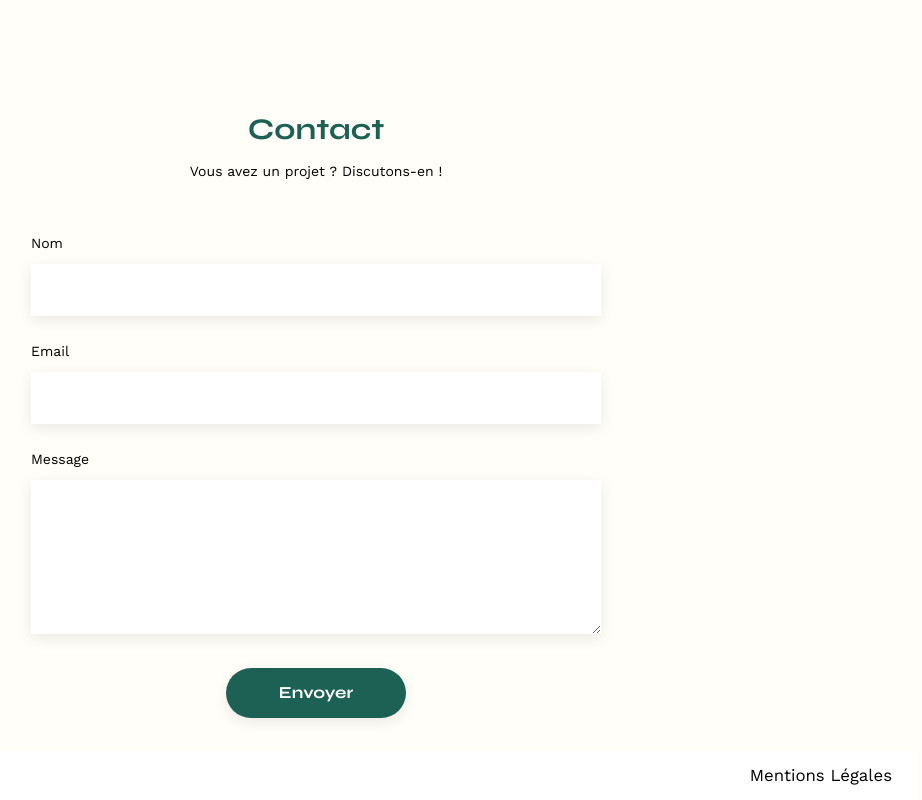
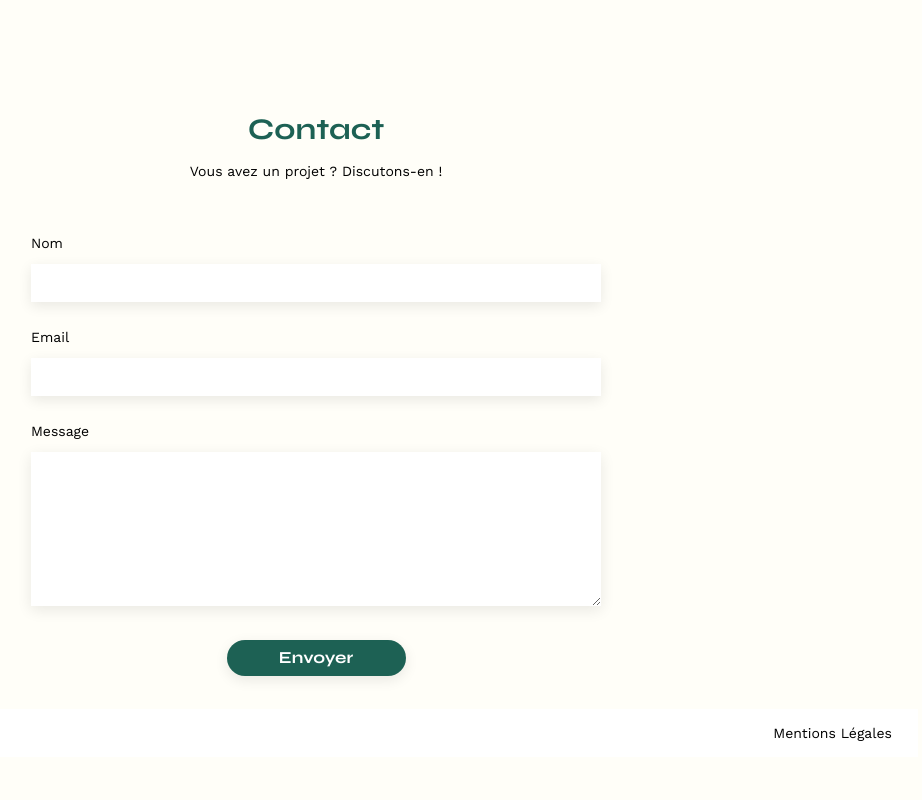
Before and after one commit to Sarah-dev-web/Architecte, a plain HTML site: page FrontEnd/index.html in a window 1280 px wide. Shown: the part 696-1496 px from the top of the page, without its empty margins (324-1246 px from the left). After the commit the page ends 1453 px from the top, so only its background shows below. Drawn offline with nearby package versions, Linux system fonts and the light colour scheme; no server answers.

Commit message:
quelques correctifs css et suppression commentaires inutiles

```diff
--- a/FrontEnd/assets/style.css
+++ b/FrontEnd/assets/style.css
@@ -121,10 +121,18 @@ nav ul {
 nav li {
 	padding: 0 10px;
 	font-size: 1.2em;
+	font-family: Work Sans;
+	font-size: 14px;
+	font-weight: 300;
+	line-height: 16px;
+	letter-spacing: 0em;
+	text-align: left;
+
 }
 
 li:hover {
-	color: #B1663C;
+	font-weight:bolder;
+	font-size:15px;
 }
 #introduction {
 	display: flex;
@@ -226,7 +234,14 @@ margin: auto;
 }
 
 #contact input {
-	height: 50px;
+	height: 36px;
+	font-size: 1.2em;
+	border: none;
+	box-shadow: 0px 4px 14px rgba(0, 0, 0, 0.09);
+}
+#send {
+	height: 36px;
+	width: 179px;
 	font-size: 1.2em;
 	border: none;
 	box-shadow: 0px 4px 14px rgba(0, 0, 0, 0.09);
--- a/FrontEnd/index.html
+++ b/FrontEnd/index.html
@@ -123,7 +123,7 @@
 			<input type="email" name="email" id="email">
 			<label for="message">Message</label>
 			<textarea name="message" id="message" cols="30" rows="10"></textarea>
-			<input type="submit" value="Envoyer">
+			<input type="submit" value="Envoyer" id="send">
 		</form>
 	</section>
 </main>
--- a/FrontEnd/index.js
+++ b/FrontEnd/index.js
@@ -221,8 +221,6 @@ inputPhoto.addEventListener("change", async function (event) {
 
     if (selectedFile) {
         document.querySelector(".validation-photo").style.disabled = false;
-        /* const imageURL = URL.createObjectURL(selectedFile);  */// Créer une URL locale pour le fichier
-        // Créer un élément d'image pour afficher la photo sélectionnée
         const ajoutPhotoBefore = document.querySelector(".ajout-photo-before");
         ajoutPhotoBefore.style.display = "none";
         const ajoutPhotoAfter = document.querySelector(".ajout-photo-after");
@@ -237,12 +235,12 @@ inputPhoto.addEventListener("change", async function (event) {
 
 
         categorieSelect.addEventListener("change", async function () {
-            const selectedCategoryId = parseInt(categorieSelect.value); // Convertir en nombre
+            const selectedCategoryId = parseInt(categorieSelect.value);
 
             if (!isNaN(selectedCategoryId)) {
                 categoryId = selectedCategoryId;
             } else {
-                categoryId = ""; // Réinitialiser si la conversion échoue
+                categoryId = "";
             }
         });
 
```
